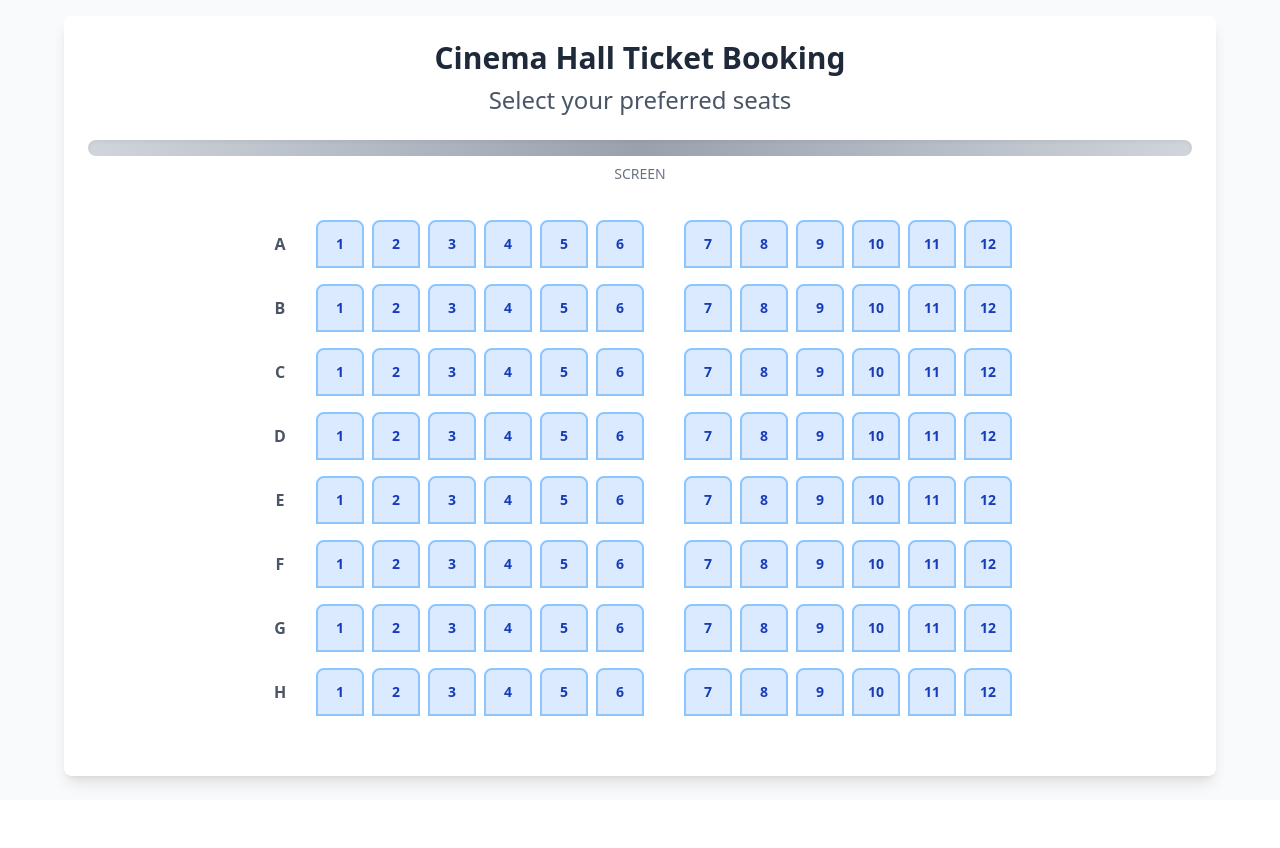
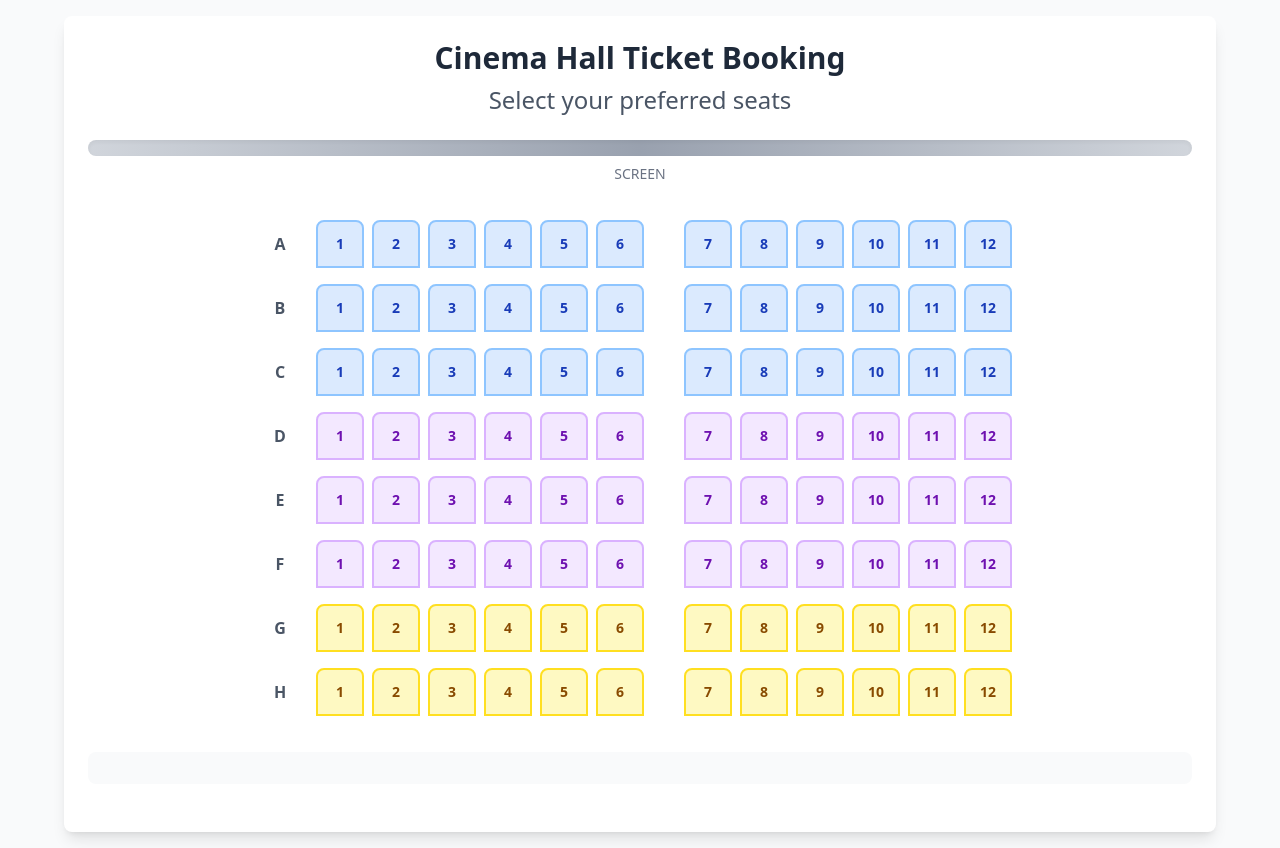
Before and after one commit to adarsh206/machine-coding-interview-questions, a React (Vite) app in the folder cinema-hall-ticket-booking/: page / in a window 1280 px wide. Before the commit the page ends 800 px from the top, so only its background shows below. Built offline with nearby package versions, Linux system fonts and the light colour scheme.

Commit message:
legend started

```diff
--- a/cinema-hall-ticket-booking/src/components/CinemaSeatBooking.jsx
+++ b/cinema-hall-ticket-booking/src/components/CinemaSeatBooking.jsx
@@ -80,7 +80,17 @@ const CinemaSeatBooking = ({
   const [selectedSeats, setSelectedSeats] = useState([]);
 
   const getColorClass = (colorName) => {
-
+    const colorMap = {
+      blue: "bg-blue-100 border-blue-300 text-blue-800 hover:bg-blue-200",
+      purple: "bg-purple-100 border-purple-300 text-purple-800 hover:bg-purple-200",
+      yellow: "bg-yellow-100 border-yellow-300 text-yellow-800 hover:bg-yellow-200",
+      green: "bg-green-100 border-green-300 text-green-800 hover:bg-green-200",
+      red: "bg-red-100 border-red-300 text-red-800 hover:bg-red-200",
+      indigo: "bg-indigo-100 border-indigo-300 text-indigo-800 hover:bg-indigo-200",
+      pink: "bg-pink-100 border-pink-300 text-pink-800 hover:bg-pink-200",
+      gray: "bg-gray-100 border-gray-300 text-gray-800 hover:bg-gray-200",
+    }
+    return colorMap[colorName] || colorMap.blue;
   }
 
   const getSeatClassName = (seat) => {
@@ -119,6 +129,14 @@ const CinemaSeatBooking = ({
     )
   }
 
+  const uniqueSeatTypes = Object.entries(seatTypes).map(([type, config], index) => {
+    return {
+      type,
+      color: colors[index %colors.length],
+      ...config
+    }
+  })
+
   return (
     <div className='w-full min-h-screen bg-gray-50 p-4'>
       {/** title */}
@@ -156,6 +174,11 @@ const CinemaSeatBooking = ({
         </div>
       </div>
       {/** legend */}
+      <div className='flex flex-wrap justify-center gap-6 mb-6 p-4 bg-gray-50 rounded-lg'>
+          {
+
+          }
+      </div>
       {/** summary */}
       {/** Book Button */}
     </div>
```
